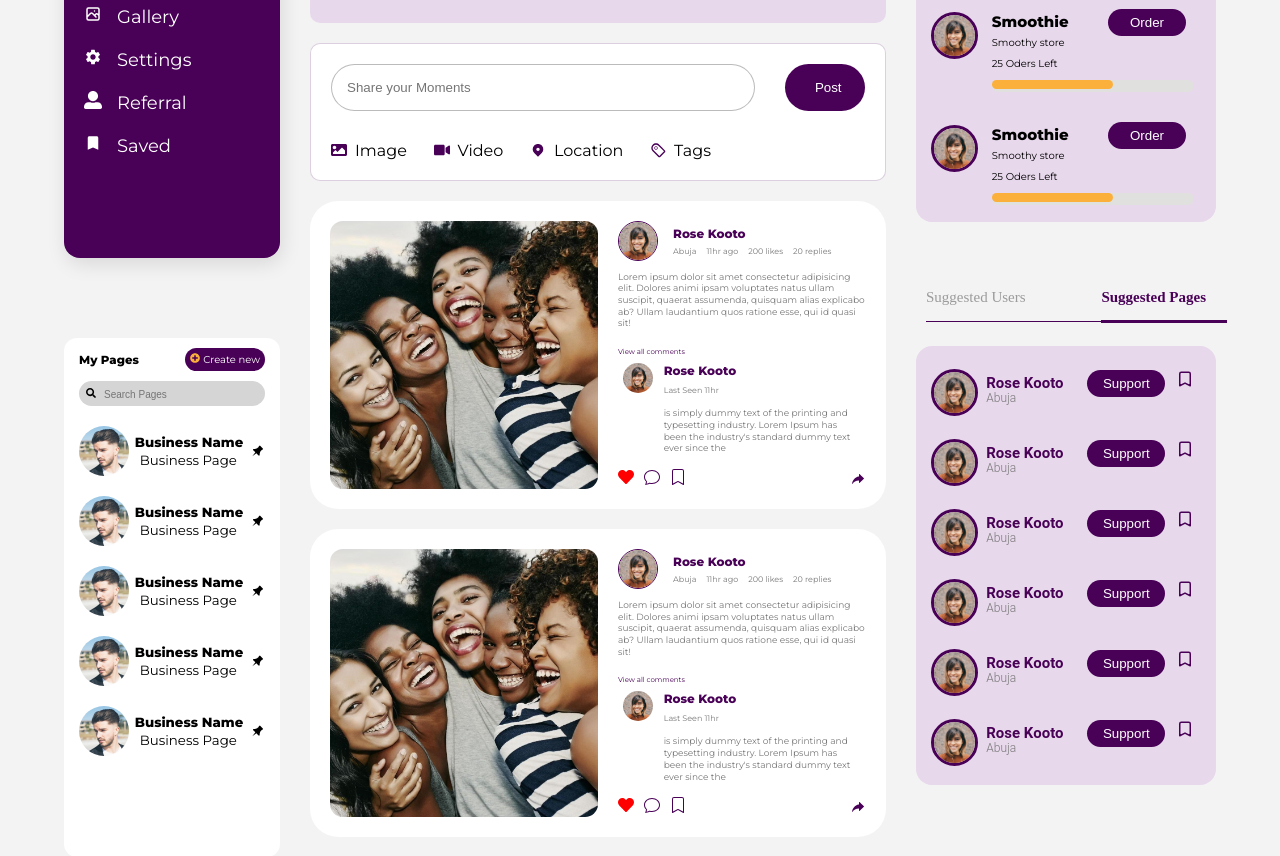
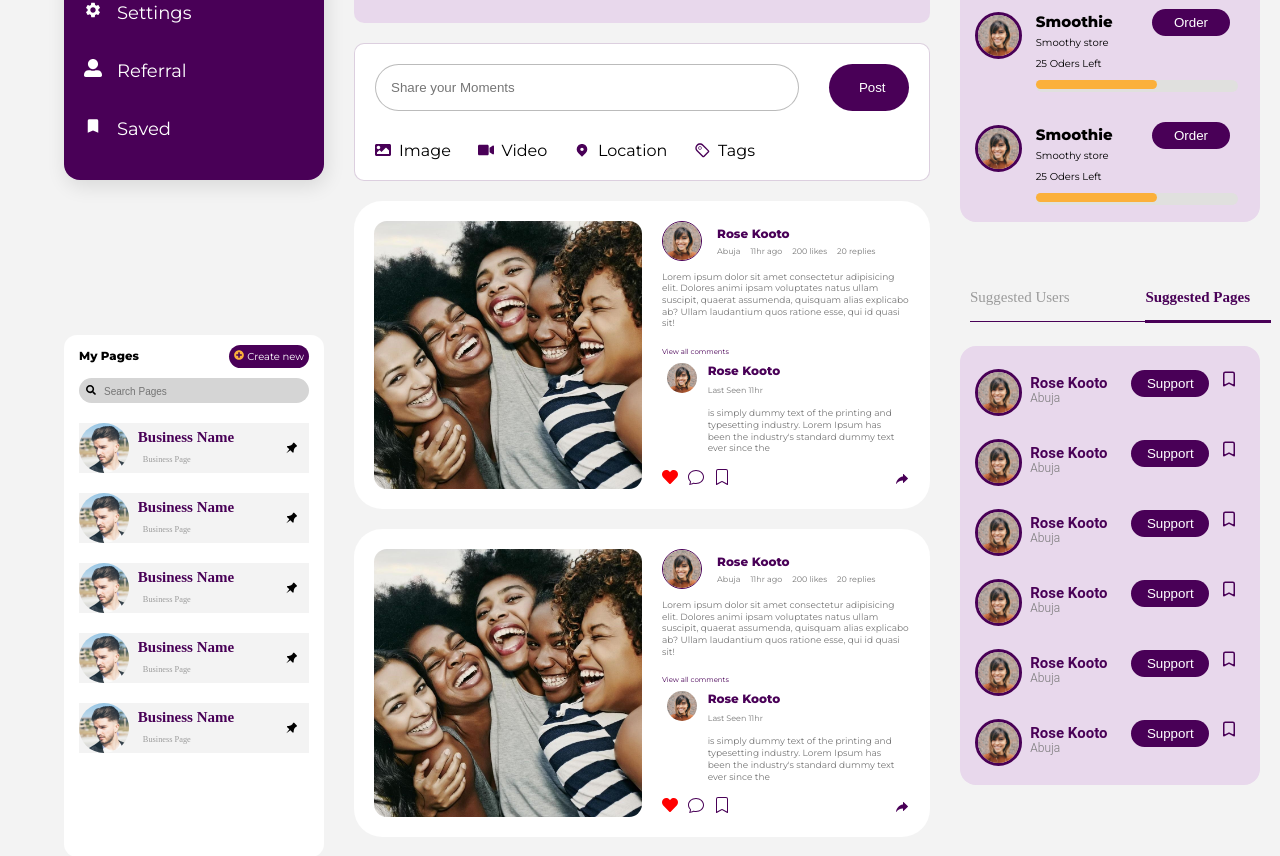
Before and after one commit to Zeeson/meeney, a React (Create React App) app: page / in a window 1280 px wide. Shown: the part 560-1416 px from the top of the page. Built offline with nearby package versions, Linux system fonts and the light colour scheme; grey boxes are pictures that could not be loaded.

Commit message:
counter and switch

```diff
--- a/package.json
+++ b/package.json
@@ -8,6 +8,7 @@
     "@testing-library/user-event": "^12.1.10",
     "bootstrap": "5.1.0",
     "react": "^17.0.2",
+    "react-accessible-dropdown-menu-hook": "^3.0.0",
     "react-bootstrap": "^2.0.0-beta.5",
     "react-dom": "^17.0.2",
     "react-icon": "^1.0.0",
--- a/src/components/blocks/MyPagesNav.jsx
+++ b/src/components/blocks/MyPagesNav.jsx
@@ -1,11 +1,16 @@
-import React from 'react'
+import React, { useState } from 'react'
 import { FaPlusCircle, FaSearch } from 'react-icons/fa'
 import { MyPagesNavCont } from '../styles/Style'
 import { UserPages } from './Data'
 import { TiPin } from 'react-icons/ti'
 
+const MyPagesNav = () => {
+  const [toggle, setToggle] = useState(false);
 
-const MyPagesNav = () => {
+  const handleClick = () => {
+    setToggle(!toggle);
+  };
+
     return (
       <MyPagesNavCont>
         <div className="top">
@@ -22,15 +27,20 @@ const MyPagesNav = () => {
 
             <ul className="page_list">
                 {UserPages.map((el) => (
-                    <li>
+                    <li className="each_page">
                         <div className="user_img">
                             <img src={el.image} alt="" />
                         </div>
                         <div className="user_details">
                             <h5 className="name">{el.name}</h5>
-                            <span><small>{el.page}</small></span>
+                            <span className="page"><small>{el.page}</small></span>
                         </div>
-                        <TiPin/>
+                        <div className="btn" onClick={handleClick}>
+                          <div></div>
+                          <div></div>
+                          <div></div>
+                        </div>
+                        <TiPin className="pin"/>
                 </li>
                 )) }
             </ul>
--- a/src/components/cards/Post.jsx
+++ b/src/components/cards/Post.jsx
@@ -1,4 +1,4 @@
-import React from "react";
+import React, { useState } from "react";
 import { PostCont } from "../styles/Style";
 import Comment from "./Comment";
 import { post } from "./PostData";
@@ -8,6 +8,12 @@ import { BsBookmark } from "react-icons/bs";
 import { IoIosShareAlt } from "react-icons/io";
 
 const Post = () => {
+  const [toggle, setToggle] = useState(false);
+
+  const handleClick = () => {
+    setToggle(!toggle);
+  };
+
   return (
     <>
       {post.map((el) => (
@@ -28,6 +34,11 @@ const Post = () => {
                   <span>{el.likes}</span>
                   <span>{el.replies}</span>
                 </div>
+                <div className="btn" onClick={handleClick}>
+                  <div></div>
+                  <div></div>
+                  <div></div>
+                  </div>
               </div>
             </div>
             <p>{el.text}</p>
--- a/src/components/layout/SideNav.jsx
+++ b/src/components/layout/SideNav.jsx
@@ -14,7 +14,6 @@ const SideNav = () => {
                     <span>Business</span>
                 </div>
             </div>
-
             <Menu/>
 
             <MyPagesNav/>
--- a/src/components/styles/Style.jsx
+++ b/src/components/styles/Style.jsx
@@ -255,19 +255,21 @@ export const LinkItems = styled.li`
 `;
 
 export const MenuCont = styled.ul`
-  width: 100%;
+  margin-top: -100px;
+  width: 260px;
+  height: 340px;
   background: var(--c-1);
   padding: 10px 15px;
   background: #490057 0% 0% no-repeat padding-box;
   box-shadow: 2px 6px 20px #0000001c;
   border-radius: 16px;
-  height: auto;
   li {
     display: block;
-    margin: 20px 0;
+    margin: 35px 0;
 
     .icon {
       margin-right: 10px;
+     justify-content: around;
     }
   }
 
@@ -318,7 +320,7 @@ export const SideNavCont = styled.div`
     padding: 10px;
     background: var(--c);
     text-align: center;
-    height: auto;
+    height: 80px;
     border-radius: 8px;
 
     h5 {
@@ -419,7 +421,44 @@ export const MyPagesNavCont = styled.div`
       justify-content: space-between;
       align-items: center;
       margin: 20px 0;
+      background: #F3F3F3 0% 0% no-repeat padding-box;
+      opacity: 1;
 
+      .name{
+        margin-right: 40px;
+        text-align: left;
+        font: normal normal bold 15px/19px Work Sans;
+        letter-spacing: 0px;
+        color: #490057;
+        opacity: 1;
+      }
+      .page{
+        text-align: left;
+        font: normal normal normal 10px/17px Work Sans;
+        letter-spacing: 0px;
+        color: #9B9B9B;
+        opacity: 1;
+      }
+      .pin{
+        margin-right: 10px;
+      }
+
+      .btn {
+      position: absolute;
+      top: 10px;
+      right: 10px;
+      width: 20px;
+      display: flex;
+      justify-content: space-between;
+      align-items: center;
+
+      div {
+        width: 5px;
+        height: 5px;
+        border-radius: 50px;
+        background: var(--c-5);
+      }
+    }
       .user_img {
         width: 50px;
         height: 50px;
```
Also changed, not shown: src/components/blocks/ToggleMenu.jsx (added), 1 other file (tests, documents, lock files or other folders).
